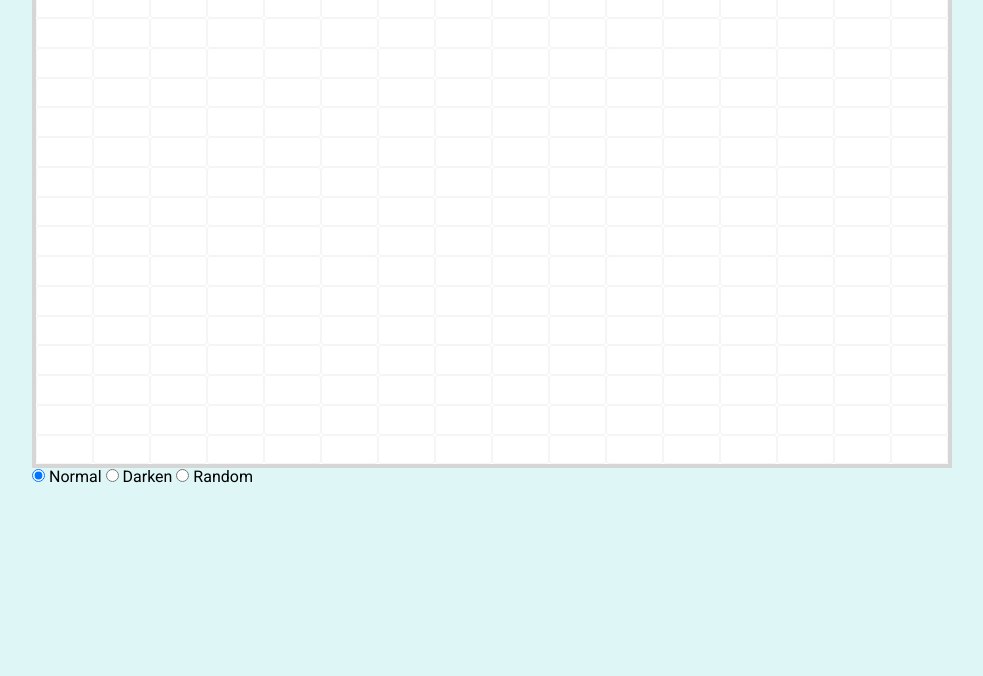
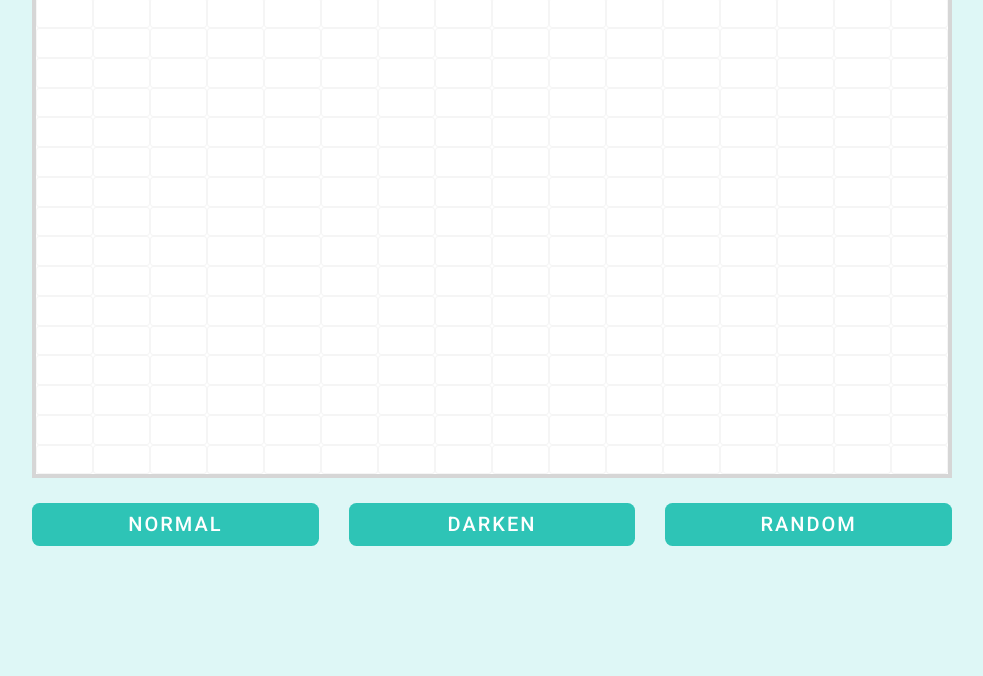
Before and after one commit to pa-aggarwal/etch-a-sketch, a plain HTML site: page index.html in a window 1280 px wide. Shown: the part 124-800 px from the top of the page, without its empty margins (148-1131 px from the left). Drawn offline with Linux system fonts and the light colour scheme; a web font is replaced by a local one.

Commit message:
Add random drawing mode feature, style inputs and labels

```diff
--- a/scripts/draw.js
+++ b/scripts/draw.js
@@ -11,6 +11,7 @@ let cellColor = '#9CE8E0';
  */
 function normalDraw() {
     if (this.style.backgroundColor === defaultGridColor) {
+        // FIX BUG: Cell animation isn't visible unless applied here.
         this.classList.add('animate-cell');
         this.style.backgroundColor = cellColor;
     }
@@ -96,6 +97,7 @@ function getHSLColor(rgbColor) {
 function darkenDraw() {
     const currCellColor = this.style.backgroundColor;
     if (currCellColor === defaultGridColor) {
+        // FIX BUG: Cell animation isn't visible unless applied here.
         this.classList.add('animate-cell');
         this.style.backgroundColor = cellColor;
     } else {
@@ -111,8 +113,21 @@ function darkenDraw() {
     }
 }
 
+/**
+ * Draw function for random drawing mode.
+ * Change the background-color of the grid cell being hovered to a random color.
+ */
 function randomDraw() {
+    let hexSymbols = '0123456789ABCDEF';
+    let randColor = '#';
 
+    for (let i = 0; i < 6; i++) {
+        randColor += hexSymbols.charAt(Math.floor(Math.random() * 16));
+    }
+
+    // FIX BUG: Cell animation isn't visible unless applied here.
+    this.classList.add('animate-cell');
+    this.style.backgroundColor = randColor;
 }
 
 /**
--- a/stylesheets/style.css
+++ b/stylesheets/style.css
@@ -55,6 +55,7 @@ input[type="number"]::-webkit-outer-spin-button {
     align-items: center;
     display: flex;
     justify-content: space-between;
+    margin-bottom: 1rem;
 }
 
 .options-container {
@@ -83,6 +84,7 @@ input[type="number"]::-webkit-outer-spin-button {
 .grid {
     background-color: var(--color-white);
     border: var(--grid-border-width) solid var(--color-grey);
+    margin-bottom: 2.5rem;
     width: 100%;
 }
 
@@ -107,3 +109,31 @@ input[type="number"]::-webkit-outer-spin-button {
     from { opacity: 0; }
     to { opacity: 1; }
 }
+
+.modes-container {
+    display: flex;
+    position: relative;
+    text-align: center;
+}
+
+.mode-input {
+    /* Code for hiding radio buttons (with accessibility concerns)
+    https://stackoverflow.com/questions/18078871/hide-check-radio-button-with-css */
+    position: fixed;
+    opacity: 0;
+    pointer-events: none;
+}
+
+.mode-label {
+    background-color: var(--color-turquoise);
+    border-radius: .75rem;
+    color: var(--color-white);
+    flex: 1;
+    font-size: 2rem;
+    font-weight: 500;
+    letter-spacing: .2rem;
+    padding: 1rem 0;
+    text-transform: uppercase;
+}
+
+.mode-label ~ .mode-label { margin-left: 3rem; }
```
